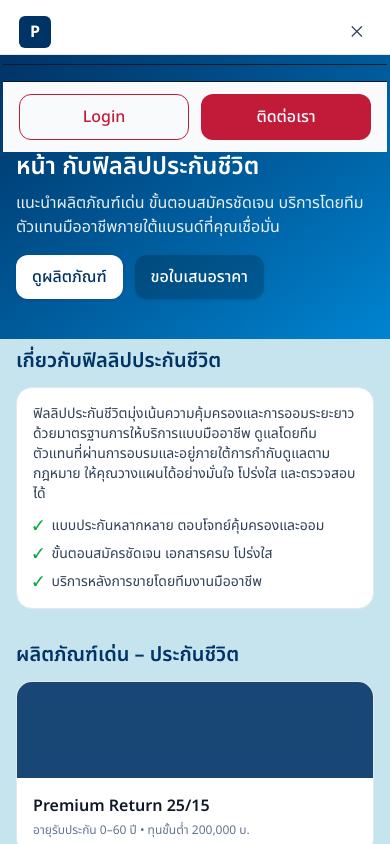
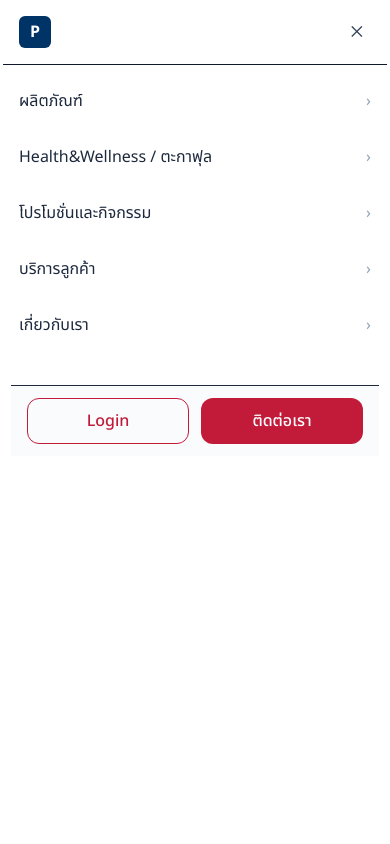
Before and after one commit to KasinchinSSP/ssp-agent-partner, a Next.js app: page / in a window 390 px wide. Both pictures are taken after a click on the button "เปิดเมนู". Shown: the top 844 px of the page. Built offline with nearby package versions, Linux system fonts and the light colour scheme.

Commit message:
hotfix header

```diff
--- a/components/Header.tsx
+++ b/components/Header.tsx
@@ -1,5 +1,6 @@
 "use client";
-import { useEffect, useMemo, useState } from "react";
+import React, { useEffect, useMemo, useState } from "react";
+import { createPortal } from "react-dom";
 import Link from "next/link";
 import { useSearchParams } from "next/navigation";
 import { withRef } from "@/lib/utils/ref";
@@ -80,8 +81,10 @@
         </div>
       </div>
 
-      {open && (
-        <div className="fixed inset-0 z-[60] bg-white">
+      {open &&
+        typeof document !== "undefined" &&
+        createPortal(
+          <div className="fixed inset-0 z-[100] bg-white">
             <div className="mx-auto flex h-full max-w-sm flex-col">
               <div className="flex items-center justify-between border-b px-4 py-3">
                 <Link
@@ -128,9 +131,8 @@
                   label="เกี่ยวกับเรา"
                   onClick={() => setOpen(false)}
                 />
-            </nav>
 
-            <div className="border-t bg-slate-50 px-4 py-3 grid grid-cols-2 gap-3">
+                <div className="mt-8 border-t bg-slate-50/80 px-4 py-3 grid grid-cols-2 gap-3 sticky bottom-0">
                   <button className="rounded-xl border border-[#c21b3a] text-[#c21b3a] py-2.5 font-medium">
                     Login
                   </button>
@@ -138,8 +140,10 @@
                     ติดต่อเรา
                   </button>
                 </div>
+              </nav>
             </div>
-        </div>
+          </div>,
+          document.body
         )}
     </header>
   );
```
Lines whose indentation alone changed are shown as unchanged.
